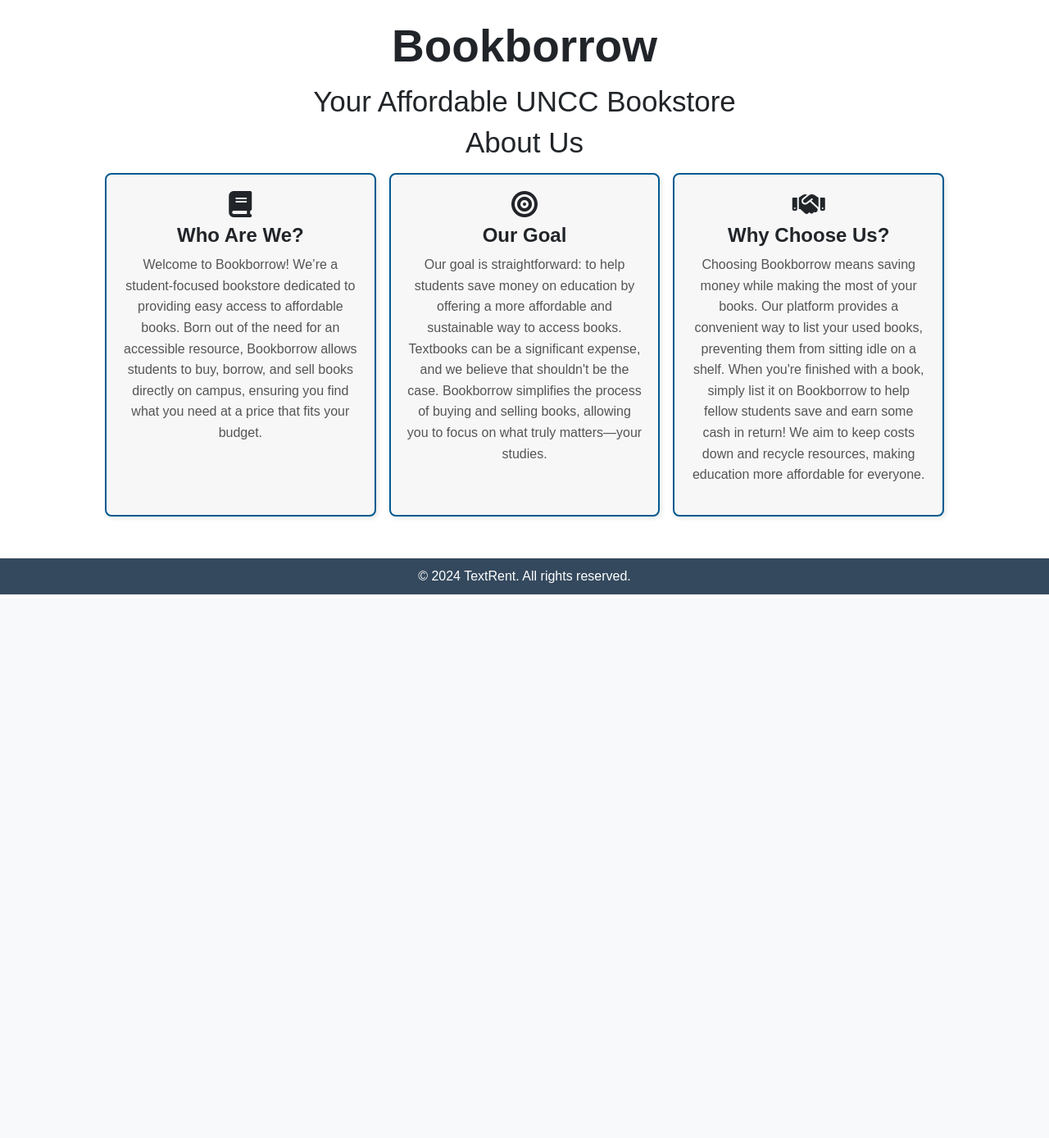
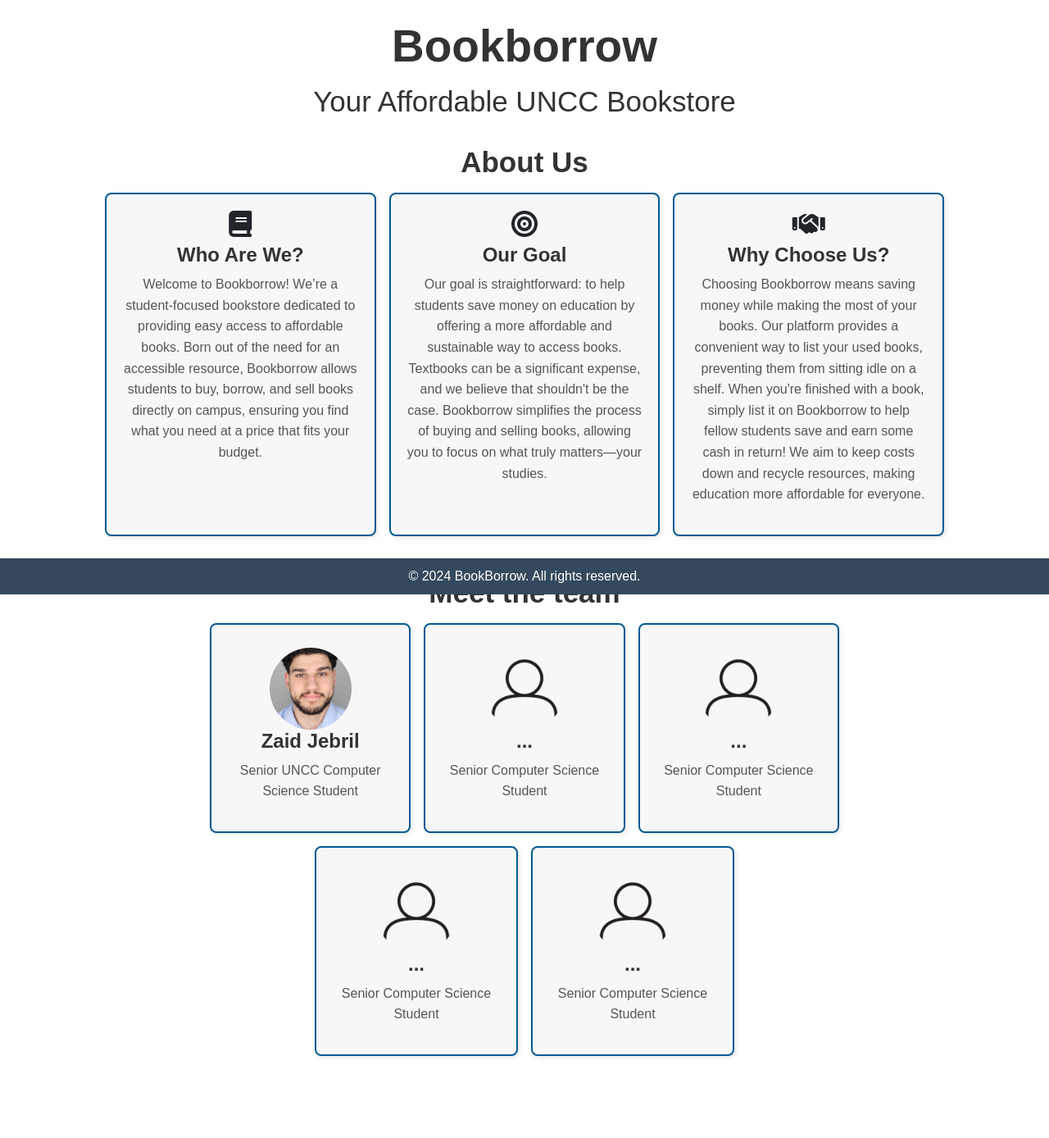
Before and after one commit to ZaidJ2003/Textbook-Rental-Application, a Flask app: page /about in a window 1280 px wide. Shown: the part 75-1463 px from the top of the page at 82% size. Before the commit the page ends 800 px from the top, so only its background shows below. Run offline with Flask 3, Linux system fonts and the light colour scheme; some libraries are stand-ins or nearby versions.

Commit message:
Design changes

```diff
--- a/static/css/about.css
+++ b/static/css/about.css
@@ -46,6 +46,7 @@ footer {
     position: sticky;
 }
 
+/* First row - header styles */
 .brand-header {
     grid-column: 3 / 9;
     width: 100%;
@@ -57,15 +58,33 @@ footer {
     padding-top: 3%;
 }
 
+/* Second row - content styles */
 .brand-content {
-    /* grid-column: 2 / 10;
-    width: 100%;
-    display: flex;
-    gap: 1rem;
-    justify-content: space-between; */
     grid-column: 2 / 10;
     width: 100%;
 }
+
+/* Third and forth row - team content styles */
+.team-content {
+    grid-column: 3 / 9;
+    width: 100%;
+}
+
+.team-content-row-two {
+    grid-column: 4 / 8;
+    width: 100%;
+}
+
+.card-img-top {
+    border-radius: 50%;
+    width: 100px;
+    height: 100px;
+    object-fit: cover;
+    margin: 0 auto;
+    display: block;
+}
+
+/* Resused classes */
 
 .boxes {
     display: flex;
@@ -81,6 +100,7 @@ footer {
     background-color: #f7f7f7;
     box-shadow: 2px 2px 6px rgba(0, 0, 0, 0.1);
     text-align: center;
+    transition: background-color 0.3s ease;
 }
 
 .box i {
@@ -88,19 +108,10 @@ footer {
 }
 
 .box:hover {
-    transform: scale(1.03);
-    box-shadow: 4px 4px 10px rgba(0, 0, 0, 0.15);
+    background-color: #e0f7f7;
+    border-color: #005A91;
 }
 
-h1, h2 {
-    font-size: 1.5rem;
-}
-
-p {
-    font-size: 1rem;
-    line-height: 1.6;
-    color: #555;
-}
 
 /* Utility Classes */
 .bold-800 {
@@ -126,3 +137,15 @@ p {
 .center {
     margin: auto 0;
 }
+
+/* Typography */
+h1, h2 {
+    color: #333;
+    font-size: 1.5rem;
+}
+
+p {
+    color: #555;
+    font-size: 1rem;
+    line-height: 1.6;
+}
--- a/templates/_layout.html
+++ b/templates/_layout.html
@@ -103,7 +103,7 @@
     </main>
 
     <footer class="footer">
-        &copy; 2024 TextRent. All rights reserved.
+        &copy; 2024 BookBorrow. All rights reserved.
     </footer>
     <script src="https://cdn.jsdelivr.net/npm/bootstrap@5.3.3/dist/js/bootstrap.bundle.min.js"></script>
     <script>
@@ -114,7 +114,7 @@
             if (flashMessage) {
                 setTimeout(() => {
                     flashMessage.style.display = 'none';
-                }, 3000);
+                }, 2000);
             }
 
             if (button) {
--- a/templates/about.html
+++ b/templates/about.html
@@ -10,8 +10,8 @@
     <h2 class="bold-300 fs-medium">Your Affordable UNCC Bookstore</h2>
 </div>
 
-<div class="brand-content">
-    <h2 class="text-center bold-500 mb-3 fs-medium">About Us</h2>
+<div class="brand-content mt-4">
+    <h2 class="text-center bold-800 mb-3 fs-medium">About Us</h2>
     <div class="boxes">
         <div class="box box-one">
             <i class="fas fa-book center mb-2"></i>
@@ -33,4 +33,43 @@
     </div>
 </div>
 
+<div class="team-content mt-5">
+    <h2 class="text-center bold-800 mb-3 fs-medium">Meet the team</h2>
+    <div class="boxes">
+        <div class="box" style="width: 10rem;">
+            <img class="card-img-top mt-2" src="/static/images/zaid.JPG" alt="Card image cap">
+            <h2 class="text-center bold-800">Zaid Jebril</h2>
+            <p class="text-center bold-500">Senior UNCC Computer Science Student</p>
+        </div>
+
+        <div class="box" style="width: 10rem;">
+            <img class="card-img-top mt-2" src="/static/images/defaultPFP.png" alt="Card image cap">
+            <h2 class="text-center bold-800">...</h2>
+            <p class="text-center bold-500">Senior Computer Science Student</p>
+        </div>
+
+        <div class="box" style="width: 10rem;">
+            <img class="card-img-top mt-2" src="/static/images/defaultPFP.png" alt="Card image cap">
+            <h2 class="text-center bold-800">...</h2>
+            <p class="text-center bold-500">Senior Computer Science Student</p>
+        </div>
+    </div>
+</div>
+
+<div class="team-content-row-two mt-3">
+    <div class="boxes">
+        <div class="box" style="width: 10rem;">
+            <img class="card-img-top mt-2" src="/static/images/defaultPFP.png" alt="Card image cap">
+            <h2 class="text-center bold-800">...</h2>
+            <p class="text-center bold-500">Senior Computer Science Student</p>
+        </div>
+
+        <div class="box" style="width: 10rem;">
+            <img class="card-img-top mt-2" src="/static/images/defaultPFP.png" alt="Card image cap">
+            <h2 class="text-center bold-800">...</h2>
+            <p class="text-center bold-500">Senior Computer Science Student</p>
+        </div>
+    </div>
+</div>
+
 {% endblock %}
```
Also changed, not shown: static/images/zaid.JPG (renamed from static/images/IMG_5149.JPG).
